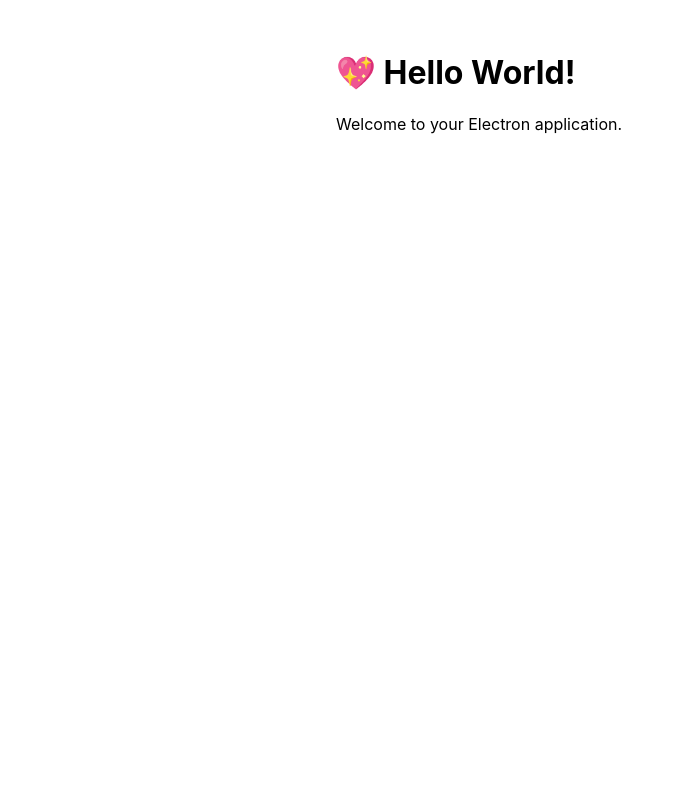
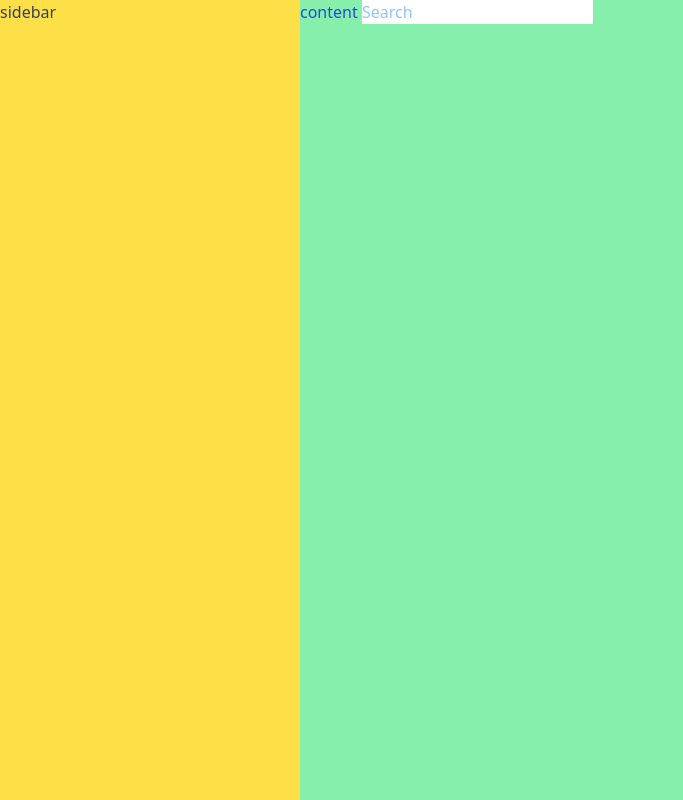
Before and after one commit to wangyongalive/eletron-chat, a Vue app: page / in a window 1280 px wide. Shown: the whole page, without its empty margins (0-683 px from the left). Built offline with nearby package versions, Linux system fonts and the light colour scheme.

Commit message:
tailwindcss

```diff
--- a/index.html
+++ b/index.html
@@ -3,7 +3,7 @@
 
 <head>
   <meta charset="UTF-8" />
-  <title>Hello World!1111</title>
+  <title>大模型</title>
 </head>
 
 <body>
--- a/package.json
+++ b/package.json
@@ -36,7 +36,10 @@
     "eslint-plugin-import": "^2.31.0",
     "ts-node": "^10.9.2",
     "typescript": "~4.5.4",
-    "vite": "^5.4.19"
+    "vite": "^5.4.19",
+    "postcss": "^8.4.40",
+    "tailwindcss": "^3.4.7",
+    "autoprefixer": "^10.4.19"
   },
   "dependencies": {
     "electron-squirrel-startup": "^1.0.1",
--- /dev/null
+++ b/postcss.config.js
@@ -0,0 +1,6 @@
+module.exports = {
+  plugins: {
+    tailwindcss: {},
+    autoprefixer: {},
+  },
+}
--- a/src/App.vue
+++ b/src/App.vue
@@ -1,6 +1,10 @@
 <template>
-    <h1>💖 Hello World!</h1>
-    <p>Welcome to your Electron application.</p>
+    <div class="flex items-center justify-between h-screen">
+        <div class="bg-gray-300 text-gray-700 w-[300px] h-full hover:bg-yellow-300">sidebar</div>
+        <div class="bg-green-300 text-blue-700 h-full flex-1">content
+            <input type="text" placeholder="Search" class="placeholder:text-blue-300" />
+        </div>
+    </div>
 </template>
 
 <script setup>
--- a/src/index.css
+++ b/src/index.css
@@ -1,7 +1,3 @@
-body {
-  font-family: -apple-system, BlinkMacSystemFont, 'Segoe UI', Roboto, Helvetica,
-    Arial, sans-serif;
-  margin: auto;
-  max-width: 38rem;
-  padding: 2rem;
-}
+@tailwind base;
+@tailwind components;
+@tailwind utilities;
--- a/src/main.ts
+++ b/src/main.ts
@@ -1,6 +1,6 @@
-import { app, BrowserWindow } from 'electron';
-import path from 'node:path';
-import started from 'electron-squirrel-startup';
+import { app, BrowserWindow } from "electron";
+import path from "node:path";
+import started from "electron-squirrel-startup";
 
 // Handle creating/removing shortcuts on Windows when installing/uninstalling.
 if (started) {
@@ -10,10 +10,10 @@
 const createWindow = () => {
   // Create the browser window.
   const mainWindow = new BrowserWindow({
-    width: 800,
-    height: 600,
+    width: 1024,
+    height: 768,
     webPreferences: {
-      preload: path.join(__dirname, 'preload.js'),
+      preload: path.join(__dirname, "preload.js"),
     },
   });
 
@@ -21,7 +21,9 @@
   if (MAIN_WINDOW_VITE_DEV_SERVER_URL) {
     mainWindow.loadURL(MAIN_WINDOW_VITE_DEV_SERVER_URL);
   } else {
-    mainWindow.loadFile(path.join(__dirname, `../renderer/${MAIN_WINDOW_VITE_NAME}/index.html`));
+    mainWindow.loadFile(
+      path.join(__dirname, `../renderer/${MAIN_WINDOW_VITE_NAME}/index.html`)
+    );
   }
 
   // Open the DevTools.
@@ -31,18 +33,18 @@
 // This method will be called when Electron has finished
 // initialization and is ready to create browser windows.
 // Some APIs can only be used after this event occurs.
-app.on('ready', createWindow);
+app.on("ready", createWindow);
 
 // Quit when all windows are closed, except on macOS. There, it's common
 // for applications and their menu bar to stay active until the user quits
 // explicitly with Cmd + Q.
-app.on('window-all-closed', () => {
-  if (process.platform !== 'darwin') {
+app.on("window-all-closed", () => {
+  if (process.platform !== "darwin") {
     app.quit();
   }
 });
 
-app.on('activate', () => {
+app.on("activate", () => {
   // On OS X it's common to re-create a window in the app when the
   // dock icon is clicked and there are no other windows open.
   if (BrowserWindow.getAllWindows().length === 0) {
--- /dev/null
+++ b/tailwind.config.js
@@ -0,0 +1,8 @@
+/** @type {import('tailwindcss').Config} */
+module.exports = {
+  content: ["./index.html", "./src/**/*.{vue,js,ts,jsx,tsx}"],
+  theme: {
+    extend: {},
+  },
+  plugins: [],
+};
```
Also changed, not shown: 1 other file (tests, documents, lock files or other folders).
